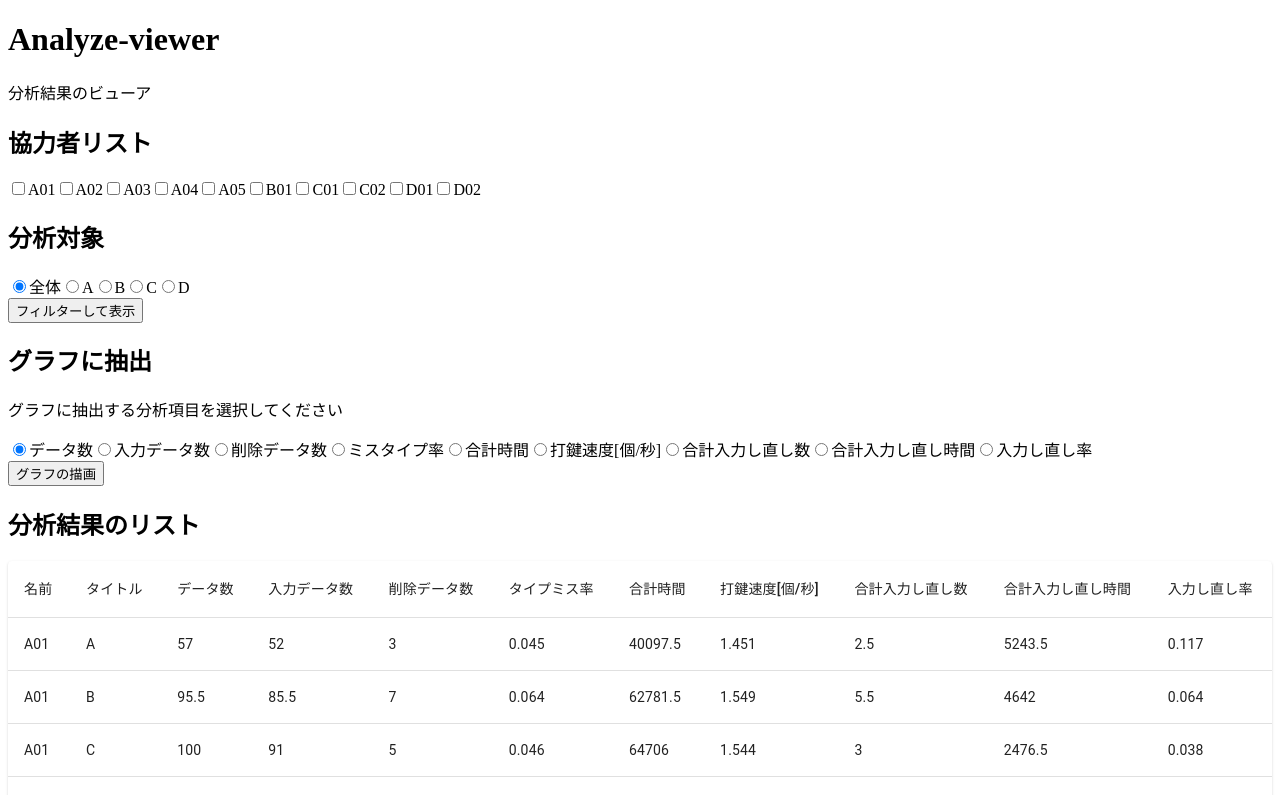
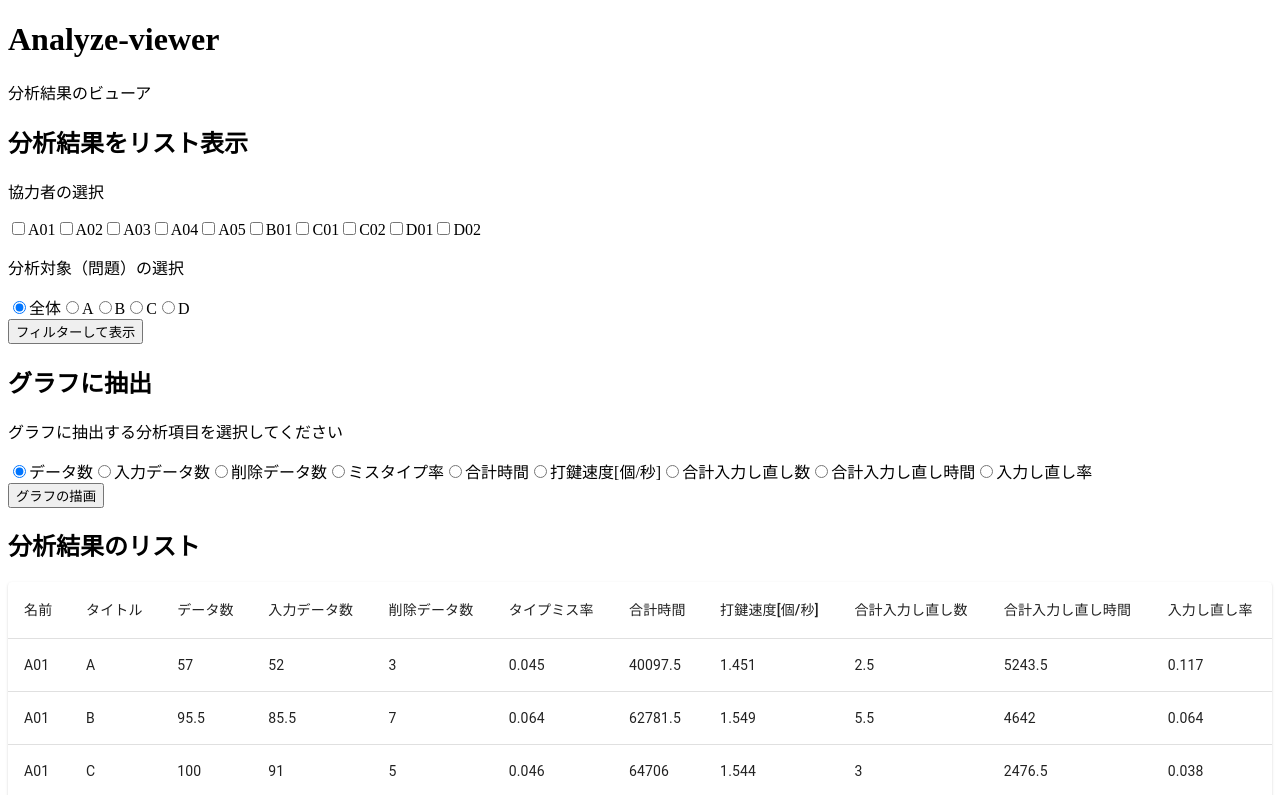
Before and after one commit to KHashimoto3/CS_Analyzer, a React (Vite) app in the folder analyze-viewer/: page / in a window 1280 px wide. Shown: the top 795 px of the page. Built offline with nearby package versions, Linux system fonts and the light colour scheme.

Commit message:
動作説明の文章をわかりやすくした。

```diff
--- a/analyze-viewer/src/App.tsx
+++ b/analyze-viewer/src/App.tsx
@@ -88,19 +88,6 @@ function App() {
     setAnalyzeTarget(e.target.value);
   };
 
-  /*const filterData = () => {
-    if (checkedCollaborator.length === 0) {
-      setCheckedCollaboratorData(data);
-      return;
-    }
-    const filteredData = data.filter((d) =>
-      checkedCollaborator.includes(d.header.name)
-    );
-    setCheckedCollaboratorData(filteredData);
-  };*/
-
-  //checkedCollaboratorとanalyzeTargetを使ってdataをフィルタリングする
-
   const filterData = () => {
     if (checkedCollaborator.length === 0) {
       setCheckedCollaboratorData(data);
@@ -124,7 +111,8 @@ function App() {
     <>
       <h1>Analyze-viewer</h1>
       <p>分析結果のビューア</p>
-      <h2>協力者リスト</h2>
+      <h2>分析結果をリスト表示</h2>
+      <p>協力者の選択</p>
       <div>
         {collaborator.map((c) => (
           <>
@@ -138,7 +126,7 @@ function App() {
           </>
         ))}
       </div>
-      <h2>分析対象</h2>
+      <p>分析対象（問題）の選択</p>
       <div>
         <input
           type="radio"
```
